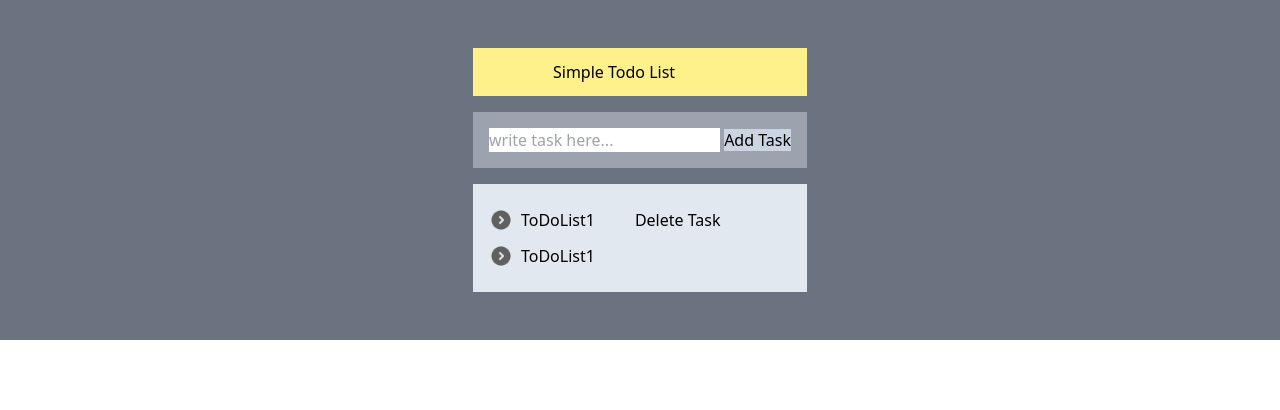
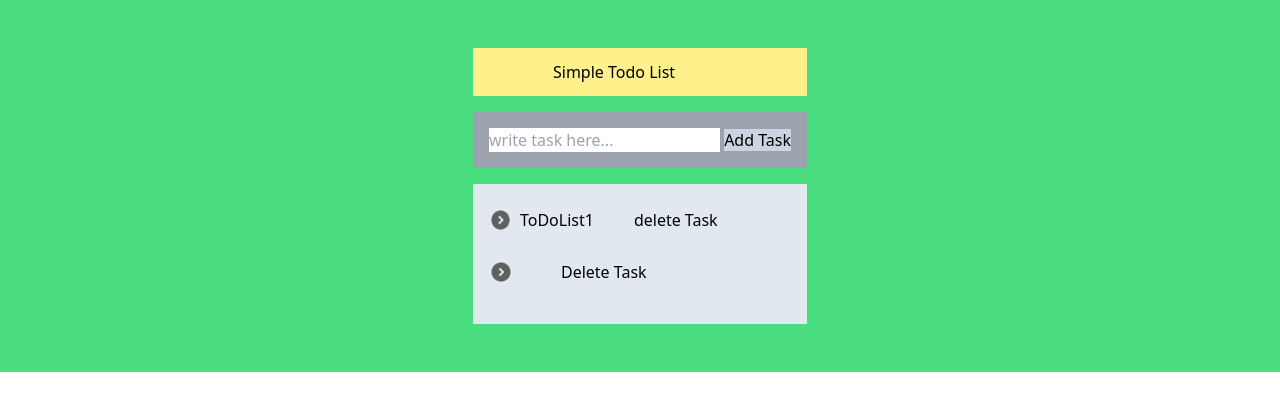
Before and after one commit to ridwanndwip/list_array, a website: page index.html in a window 1280 px wide. Both pictures are taken after a click on the element "Add Task". Drawn offline with Linux system fonts and the light colour scheme.

Commit message:
new update js file

```diff
--- a/index.html
+++ b/index.html
@@ -8,43 +8,101 @@
 </head>
 <body>
 
-  <div class="mx-auto bg-gray-500 flex justify-center">
+  <div class="mx-auto bg-green-400 flex justify-center">
     <div class="my-12">
       <h3 class="block bg-yellow-200 py-3 px-20">Simple Todo List</h3>
 
       <div class="NewTask bg-gray-400 p-4 mt-4">
         <input type="text" placeholder="write task here..." id="InputTask">
-        <span class="bg-slate-300 cursor-pointer" onclick="tambahData()" id="addFunction">Add Task</span>
+        <span class="bg-slate-300 cursor-pointer" id="addFunction">Add Task</span>
       </div>
 
       <!-- List -->
-      <div class="block mt-4 bg-slate-200 flex gap-3 flex-col py-6">
+      <div class="block mt-4 bg-slate-200 flex gap-3 flex-col py-6" id="ParentList">
+
         <div class="list flex mx-4">
-            <img src="img/ArrowCircle.png" alt="ArrowCircle" style="width:24px;" class="block mr-2">
-            <span class="relative"> ToDoList1 </span>
-            <span class="ml-10 cursor-pointer" onclick="hapusData()" id="deleteFunction"> Delete Task</span>
+          <img src="img/ArrowCircle.png" class="block mr-2" width="23px">
+          <span> ToDoList1 </span>
+          <button class="ml-10 deleteFunction" id="removeList"> delete Task </button>
         </div>
 
-        <div class="list flex mx-4">
-          <img src="img/ArrowCircle.png" alt="ArrowCircle" style="width:24px;" class="block mr-2">
-          <span class="relative"> ToDoList1 </span>
-        </div>
       </div>
 
     </div>
   </div>
 <script>
-  let myArr = ['Todolist1', 'Todolist2'];
-  let inputTask = document.getElementById('InputTask');
-  let addFunction = document.getElementById('addFunction');
-  let deleteFunction = document.getElementById('deleteFunction');
+  // let myArr = ['Todolist1', 'Todolist2'];
+  // let deleteFunction = document.getElementById('deleteFunction');
+
+  // deklarasi element
+
+
+    // memasukkan konten ke element
+
+    // tambah class
+
+
+    // memasukkan element yang sudah di deklarasi ke node
+
+
+    // console.log(newDiv);
+
+  function AddTask(){
+    let parentList = document.getElementById('ParentList');
+    let valueTask = document.getElementById('InputTask').value;
+    let newDiv = document.createElement('div')
+    let newImg = document.createElement('img')
+    let newSpan = document.createElement('span');
+    let newButton = document.createElement('button')
+
+    newSpan.textContent = valueTask;
+    newButton.textContent = 'Delete Task'
+
+    newDiv.appendChild(newImg);
+    newDiv.appendChild(newSpan);
+    newDiv.appendChild(newButton);
+
+    newDiv.classList.add('flex', 'm-4', 'list');
+    newImg.setAttribute('src', 'img/ArrowCircle.png');
+    newImg.setAttribute('width', '24px');
+    newImg.classList.add('block', 'mr-2');
+    newButton.classList.add('ml-10', 'deleteFunction');
+
+    // memasukkan div ke dalam parentList
+    parentList.appendChild(newDiv);
+  }
+
+  // function DeleteTask(){
+  //   for (let i = 0; i < deleteList.length; i++){
+  //     console.log(deleteList[i]);
+  //   }
+  // }
+
+  function DeleteTask(){
+    let deleteList = document.querySelectorAll('.deleteFunction');
+    for(let i = 0; i<deleteList.length; i++){
+      deleteList[i].addEventListener('click', function(){
+        console.log(i)
+      })
+    }
+  }
+
+
+  // Menambahkan eventListener untuk tambah data
+  document.getElementById('addFunction').addEventListener('click', AddTask);
+
+  document.getElementById('removeList').addEventListener('click', DeleteTask);
+
+  // console.log(onclick.addFunction);
+
 
   // console.log(inputTask);
 
-  function tambahData(){
-    let valueTask = inputTask.value;
-    console.log(valueTask);
-  }
+  // function tambahData(){
+  //   let valueTask = inputTask.value;
+  //   console.log(valueTask);
+  // }
+
 </script>
 </body>
 </html>
```
Also changed, not shown: output.css.
